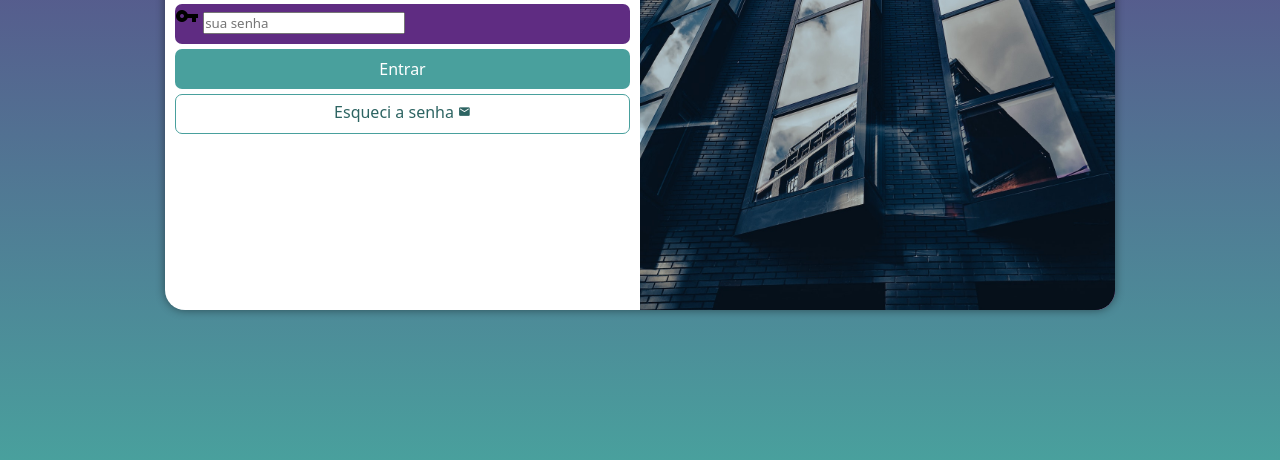
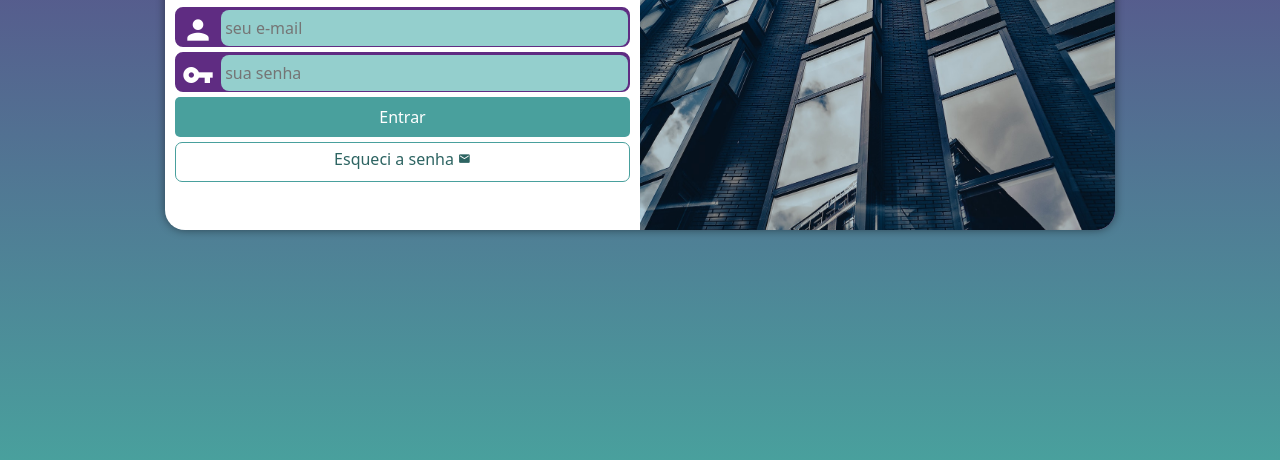
Before and after one commit to FelipeMorais19/projeto-login, a plain HTML site: page index.html in a window 1280 px wide. Shown: the part 340-800 px from the top of the page. Drawn offline with Linux system fonts and the light colour scheme.

Commit message:
finalizei o projeto

```diff
--- a/estilos/media-query.css
+++ b/estilos/media-query.css
@@ -7,6 +7,7 @@
 
     section#login{
         width: 80vw;
+        height: 288px;
     }
 
     section#login > div#imagem{
@@ -32,6 +33,7 @@
 
     section#login{
         width: 950px;
+        height: 340px;
     }
 
     section#login > div#imagem{
@@ -50,6 +52,7 @@
     }
 
     div#formulario > p{
-        font-size: 1.2em;
+        font-size: 1em;
+        margin: 10px 0px;
     }
 }
--- a/estilos/style.css
+++ b/estilos/style.css
@@ -28,7 +28,6 @@ section#login{
     position: absolute;
     top: 50%;
     left: 50%;
-    transform: translate(-50%, -50%);
     overflow: hidden;
 
     background-color: white;
@@ -37,6 +36,7 @@ section#login{
     border-radius: 20px;
     box-shadow: 0px 0px 10px rgba(0, 0, 0, 0.450);
 
+    transform: translate(-50%, -50%);
     transition: width 0.3s, heigth 0.3s;
     transition-timing-function: ease;
 }
@@ -64,15 +64,38 @@ div#formulario > p{
 
 form > div.campo{
     background-color: #5f2c82;
+    border: 2px solid #5f2c82;
     display: block;
     width: 100%;
     height: 40px;
-    border-radius: 7px;
+    border-radius: 8px;
     margin: 5px 0px;
 }
 
 div.campo > label{
     display: none;
+}
+
+div.campo > i{
+    color: white;
+    font-size: 2em;
+    width: 40px;
+    padding: 5px;
+}
+
+div.campo > input{
+    background-color: #94cfcd;
+    font-size: 1em;
+    width: calc(100% - 44.5px);
+    height: 100%;
+    border: 0px;
+    border-radius: 8px;
+    padding: 4px;
+    transform: translateY(-12px);
+}
+
+div.campo > input:focus-within{
+    background-color: white;
 }
 
 form > input[type=submit]{
@@ -83,7 +106,7 @@ form > input[type=submit]{
     background-color: #49a09d;
     color: white;
     border: none;
-    border-radius: 7px;
+    border-radius: 5px;
     cursor: pointer;
 }
 
@@ -97,7 +120,7 @@ form > a.botao{
     font-size: 1em;
     width: 100%;
     height: 40px;
-    padding-top: 6px;
+    padding-top: 5px;
     margin-top: 5px;
     background-color: white;
     border: 1px solid #49a09d;
```
